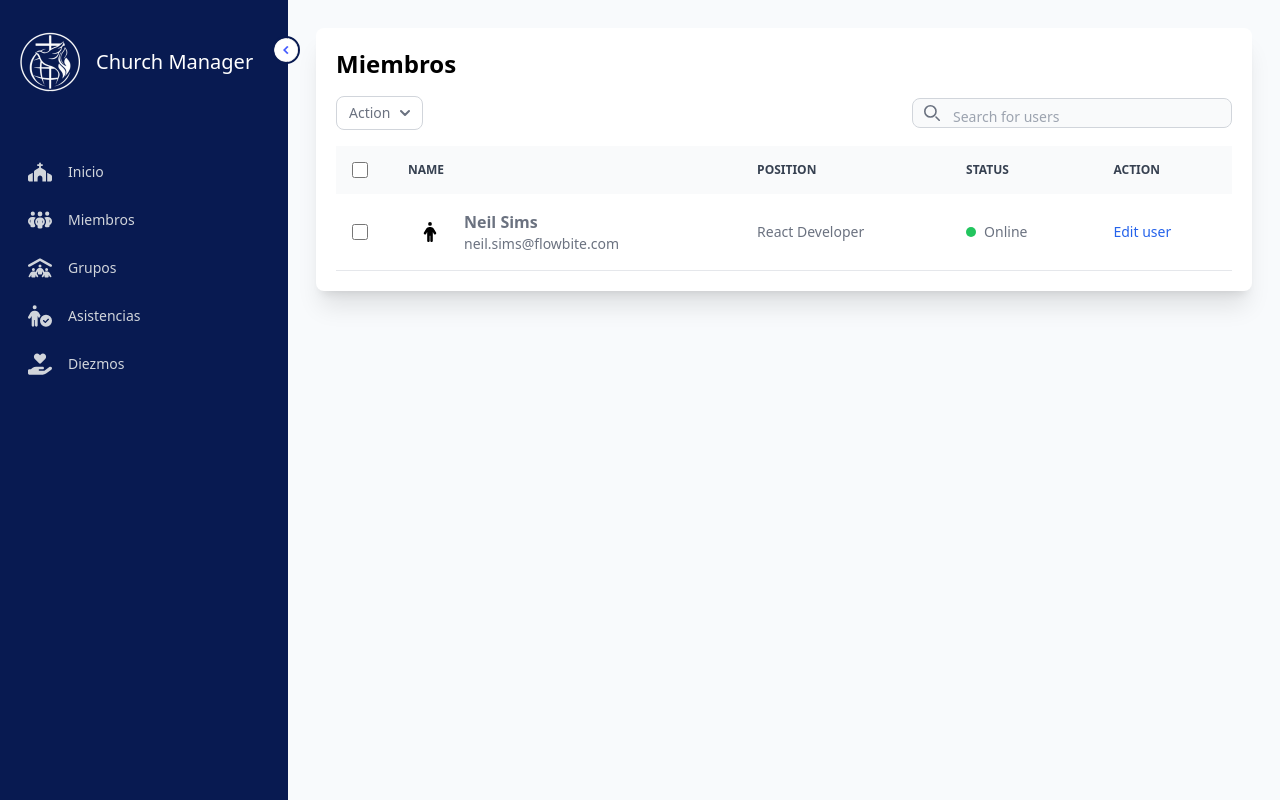
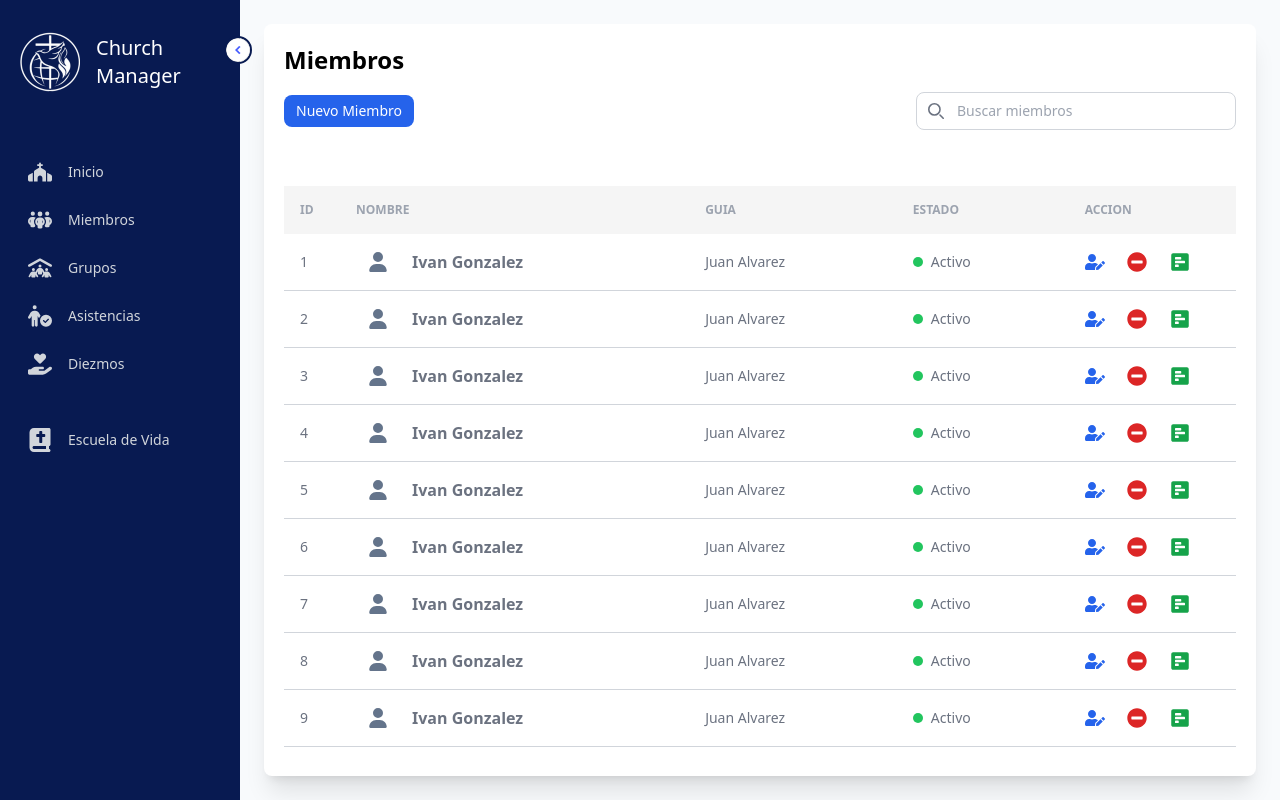
Before and after one commit to matiasfmartz/church-manager, a React (Vite) app: page /miembros in a window 1280 px wide. Built offline with nearby package versions, Linux system fonts and the light colour scheme.

Commit message:
members-section-in-process

```diff
--- a/src/App.jsx
+++ b/src/App.jsx
@@ -5,18 +5,20 @@ import Members from "./components/Members/Members"
 import Groups from "./components/Groups/Groups"
 import Assists from "./components/Assists/Assists"
 import Tithes from "./components/Tithes/Tithes"
+import School from "./components/School/School"
 
 const App = () => {
   return (
     <div className="flex">
       <SideBar />
-      <div className="h-screen flex-1 p-7 bg-slate-50">
+      <div className="flex-1 p-6 bg-slate-50 h-screen">
         <Routes>
           <Route element={<Home />} path="/" />
           <Route element={<Members />} path="/miembros" />
           <Route element={<Groups />} path="/grupos" />
           <Route element={<Assists />} path="/asistencias" />
           <Route element={<Tithes />} path="/diezmos" />
+          <Route element={<School />} path="/escuela-de-vida" />
         </Routes>
       </div>
     </div>
--- a/src/components/Members/Members.jsx
+++ b/src/components/Members/Members.jsx
@@ -1,37 +1,21 @@
-import { FaPerson } from "react-icons/fa6";
+import { FaUser } from "react-icons/fa6";
+import { FaUserEdit, FaMinusCircle, FaPollH  } from "react-icons/fa";
 
 const Members = () => {
+
+    let srcImg = null;
+    let arr = [1,1,1,1,1,1,1,1,1,1,1,1,1,1,1,1,1,1,1,1,1,1,1,1,1,1,1,1,1]
+
     return (
-        <>
-
-            <div className="relative overflow-x-auto shadow-xl sm:rounded-lg p-5 bg-white">
+        <div className="h-full relative shadow-xl sm:rounded-lg p-5 bg-white">
+            <div className="h-1/5">
                 <h1 className="text-2xl font-semibold ">Miembros</h1>
                 <div className="flex items-center justify-between flex-column md:flex-row flex-wrap space-y-4 md:space-y-0 py-4 bg-white dark:bg-light-900">
                     <div>
-                        <button id="dropdownActionButton" data-dropdown-toggle="dropdownAction" className="inline-flex items-center text-gray-500 bg-white border border-gray-300 focus:outline-none hover:bg-gray-100 focus:ring-4 focus:ring-gray-200 font-medium rounded-lg text-sm px-3 py-1.5 dark:bg-light-800 dark:text-gray-400 dark:border-gray-600 dark:hover:bg-gray-700 dark:hover:border-gray-600 dark:focus:ring-gray-700" type="button">
-                            <span className="sr-only">Action button</span>
-                            Action
-                            <svg className="w-2.5 h-2.5 ms-2.5" aria-hidden="true" xmlns="http://www.w3.org/2000/svg" fill="none" viewBox="0 0 10 6">
-                                <path stroke="currentColor" stroke-linecap="round" stroke-linejoin="round" stroke-width="2" d="m1 1 4 4 4-4" />
-                            </svg>
+                        <button id="dropdownActionButton" data-dropdown-toggle="dropdownAction" className="inline-flex items-center text-white bg-blue-600 font-medium rounded-lg text-sm px-3 py-1.5 hover:bg-white hover:text-blue-600 hover:border hover:border-blue-600" type="button">
+                            <span className="sr-only">Nuevo Miembro</span>
+                            Nuevo Miembro
                         </button>
-                        {/* <!-- Dropdown menu --> */}
-                        <div id="dropdownAction" className="z-10 hidden bg-white divide-y divide-gray-100 rounded-lg shadow w-44 dark:bg-gray-700 dark:divide-gray-600">
-                            <ul className="py-1 text-sm text-gray-700 dark:text-gray-200" aria-labelledby="dropdownActionButton">
-                                <li>
-                                    <a href="#" className="block px-4 py-2 hover:bg-gray-100 dark:hover:bg-gray-600 dark:hover:text-white">Reward</a>
-                                </li>
-                                <li>
-                                    <a href="#" className="block px-4 py-2 hover:bg-gray-100 dark:hover:bg-gray-600 dark:hover:text-white">Promote</a>
-                                </li>
-                                <li>
-                                    <a href="#" className="block px-4 py-2 hover:bg-gray-100 dark:hover:bg-gray-600 dark:hover:text-white">Activate account</a>
-                                </li>
-                            </ul>
-                            <div className="py-1">
-                                <a href="#" className="block px-4 py-2 text-sm text-gray-700 hover:bg-gray-100 dark:hover:bg-gray-600 dark:text-gray-200 dark:hover:text-white">Delete User</a>
-                            </div>
-                        </div>
                     </div>
                     <label for="table-search" className="sr-only">Search</label>
                     <div className="relative">
@@ -40,63 +24,78 @@ const Members = () => {
                                 <path stroke="currentColor" stroke-linecap="round" stroke-linejoin="round" stroke-width="2" d="m19 19-4-4m0-7A7 7 0 1 1 1 8a7 7 0 0 1 14 0Z" />
                             </svg>
                         </div>
-                        <input type="text" id="table-search-users" className="block pt-2 ps-10 text-sm text-gray-900 border border-gray-300 rounded-lg w-80 bg-gray-50 focus:ring-blue-500 focus:border-blue-500 dark:bg-light-700 dark:border-gray-600 dark:placeholder-gray-400 dark:text-white dark:focus:ring-blue-500 dark:focus:border-blue-500" placeholder="Search for users" />
+                        <input type="text" id="table-search-users" className="block p-2 ps-10 text-sm text-black-100 border border-gray-300 rounded-lg w-80" placeholder="Buscar miembros" />
                     </div>
                 </div>
-                <table className="w-full text-sm text-left rtl:text-right text-gray-500 dark:text-gray-400">
-                    <thead className="text-xs text-gray-700 uppercase bg-gray-50 dark:bg-light-700 dark:text-gray-400">
+            </div>
+
+            <div className="overflow-hidden hover:overflow-auto h-4/5">
+                <table className="h-full w-full text-sm text-left rtl:text-right text-gray-500 dark:text-gray-400">
+                    <thead className="h-full text-xs text-gray-400 uppercase bg-neutral-100">
                         <tr>
                             <th scope="col" className="p-4">
-                                <div className="flex items-center">
-                                    <input id="checkbox-all-search" type="checkbox" className="w-4 h-4 text-blue-600 bg-gray-100 border-gray-300 rounded focus:ring-blue-500 dark:focus:ring-blue-600 dark:ring-offset-gray-800 dark:focus:ring-offset-gray-800 focus:ring-2 dark:bg-gray-700 dark:border-gray-600" />
-                                    <label for="checkbox-all-search" className="sr-only">checkbox</label>
-                                </div>
+                                ID
                             </th>
                             <th scope="col" className="px-6 py-3">
-                                Name
+                                Nombre
                             </th>
                             <th scope="col" className="px-6 py-3">
-                                Position
+                                Guia
                             </th>
                             <th scope="col" className="px-6 py-3">
-                                Status
+                                Estado
                             </th>
                             <th scope="col" className="px-6 py-3">
-                                Action
+                                Accion
                             </th>
                         </tr>
                     </thead>
                     <tbody>
-                        <tr className="bg-white border-b dark:bg-light-800 dark:border-gray-700 hover:bg-gray-50 dark:hover:bg-gray-600">
+                            { arr.map((e, i)=> (
+                                    <tr className="bg-white border-b border-gray-300 hover:bg-neutral-50">
                                         <td className="w-4 p-4">
-                                <div className="flex items-center">
-                                    <input id="checkbox-table-search-1" type="checkbox" className="w-4 h-4 text-blue-600 bg-gray-100 border-gray-300 rounded focus:ring-blue-500 dark:focus:ring-blue-600 dark:ring-offset-gray-800 dark:focus:ring-offset-gray-800 focus:ring-2 dark:bg-gray-700 dark:border-gray-600" />
-                                    <label for="checkbox-table-search-1" className="sr-only">checkbox</label>
-                                </div>
+                                            {i + 1}
                                         </td>
                                         <th scope="row" className="flex items-center px-6 py-4 text-gray-900 whitespace-nowrap dark:text-white">
-                                {/* <img className="w-10 h-10 rounded-full" src="/docs/images/people/profile-picture-1.jpg" alt="Jese image" /> */}
-                                <FaPerson className="text-black size-5 mx-3"/>
+
+                                            {
+                                                srcImg ?
+                                                <img className="w-10 h-10 rounded-full" src="/docs/images/people/profile-picture-1.jpg" alt="Jese image" /> :
+                                                <FaUser className="text-slate-500 size-5 mx-3" />
+                                            }
+
                                             <div className="ps-3">
-                                    <div className="text-base font-semibold  text-gray-500">Neil Sims</div>
-                                    <div className="font-normal text-gray-500">neil.sims@flowbite.com</div>
+                                                <div className="text-base font-semibold  text-gray-500">Ivan Gonzalez</div>
                                             </div>
                                         </th>
                                         <td className="px-6 py-4">
-                                React Developer
+                                            Juan Alvarez
                                         </td>
                                         <td className="px-6 py-4">
                                             <div className="flex items-center">
-                                    <div className="h-2.5 w-2.5 rounded-full bg-green-500 me-2"></div> Online
+                                                <div className="h-2.5 w-2.5 rounded-full bg-green-500 me-2"></div> Activo
                                             </div>
                                         </td>
                                         <td className="px-6 py-4">
+                                            <div className="grid grid-cols-3 place-content-around">
+                                                <div className="">
+                                                    <a href="#" type="button" data-modal-target="editUserModal" data-modal-show="editUserModal" className="font-medium text-blue-600 hover:underline"><FaUserEdit className="size-5"/></a>
+                                                </div>
+                                                <div className="">
+                                                    <a href="#" type="button" data-modal-target="editUserModal" data-modal-show="editUserModal" className="font-medium text-red-600 hover:underline"><FaMinusCircle className="size-5"/></a>
+                                                </div>
+                                                <div className="">
+                                                    <a href="#" type="button" data-modal-target="editUserModal" data-modal-show="editUserModal" className="font-medium text-green-600 hover:underline"><FaPollH className="size-5"/></a>
+                                                </div>
+                                            </div>
                                             {/* <!-- Modal toggle --> */}
-                                <a href="#" type="button" data-modal-target="editUserModal" data-modal-show="editUserModal" className="font-medium text-blue-600 dark:text-blue-500 hover:underline">Edit user</a>
                                         </td>
                                     </tr>
+                            ))
+                            }
                     </tbody>
                 </table>
+            </div>
             {/* <!-- Edit user modal --> */}
             <div id="editUserModal" tabindex="-1" aria-hidden="true" className="fixed top-0 left-0 right-0 z-50 items-center justify-center hidden w-full p-4 overflow-x-hidden overflow-y-auto md:inset-0 h-[calc(100%-1rem)] max-h-full">
                 <div className="relative w-full max-w-2xl max-h-full">
@@ -115,42 +114,42 @@ const Members = () => {
                             </button>
                         </div>
                         {/* <!-- Modal body --> */}
-                            {/* <div className="p-6 space-y-6">
+                        <div className="p-6 space-y-6">
                             <div className="grid grid-cols-6 gap-6">
                                 <div className="col-span-6 sm:col-span-3">
                                     <label for="first-name" className="block mb-2 text-sm font-medium text-gray-900 dark:text-white">First Name</label>
-                            <input type="text" name="first-name" id="first-name" className="shadow-sm bg-gray-50 border border-gray-300 text-gray-900 text-sm rounded-lg focus:ring-blue-600 focus:border-blue-600 block w-full p-2.5 dark:bg-gray-600 dark:border-gray-500 dark:placeholder-gray-400 dark:text-white dark:focus:ring-blue-500 dark:focus:border-blue-500" placeholder="Bonnie" required="">
+                                    <input type="text" name="first-name" id="first-name" className="shadow-sm bg-gray-50 border border-gray-300 text-gray-900 text-sm rounded-lg focus:ring-blue-600 focus:border-blue-600 block w-full p-2.5 dark:bg-gray-600 dark:border-gray-500 dark:placeholder-gray-400 dark:text-white dark:focus:ring-blue-500 dark:focus:border-blue-500" placeholder="Bonnie" required="" />
                                 </div>
                                 <div className="col-span-6 sm:col-span-3">
                                     <label for="last-name" className="block mb-2 text-sm font-medium text-gray-900 dark:text-white">Last Name</label>
-                            <input type="text" name="last-name" id="last-name" className="shadow-sm bg-gray-50 border border-gray-300 text-gray-900 text-sm rounded-lg focus:ring-blue-600 focus:border-blue-600 block w-full p-2.5 dark:bg-gray-600 dark:border-gray-500 dark:placeholder-gray-400 dark:text-white dark:focus:ring-blue-500 dark:focus:border-blue-500" placeholder="Green" required="">
+                                    <input type="text" name="last-name" id="last-name" className="shadow-sm bg-gray-50 border border-gray-300 text-gray-900 text-sm rounded-lg focus:ring-blue-600 focus:border-blue-600 block w-full p-2.5 dark:bg-gray-600 dark:border-gray-500 dark:placeholder-gray-400 dark:text-white dark:focus:ring-blue-500 dark:focus:border-blue-500" placeholder="Green" required="" />
                                 </div>
                                 <div className="col-span-6 sm:col-span-3">
                                     <label for="email" className="block mb-2 text-sm font-medium text-gray-900 dark:text-white">Email</label>
-                            <input type="email" name="email" id="email" className="shadow-sm bg-gray-50 border border-gray-300 text-gray-900 text-sm rounded-lg focus:ring-blue-600 focus:border-blue-600 block w-full p-2.5 dark:bg-gray-600 dark:border-gray-500 dark:placeholder-gray-400 dark:text-white dark:focus:ring-blue-500 dark:focus:border-blue-500" placeholder="example@company.com" required="">
+                                    <input type="email" name="email" id="email" className="shadow-sm bg-gray-50 border border-gray-300 text-gray-900 text-sm rounded-lg focus:ring-blue-600 focus:border-blue-600 block w-full p-2.5 dark:bg-gray-600 dark:border-gray-500 dark:placeholder-gray-400 dark:text-white dark:focus:ring-blue-500 dark:focus:border-blue-500" placeholder="example@company.com" required="" />
                                 </div>
                                 <div className="col-span-6 sm:col-span-3">
                                     <label for="phone-number" className="block mb-2 text-sm font-medium text-gray-900 dark:text-white">Phone Number</label>
-                            <input type="number" name="phone-number" id="phone-number" className="shadow-sm bg-gray-50 border border-gray-300 text-gray-900 text-sm rounded-lg focus:ring-blue-600 focus:border-blue-600 block w-full p-2.5 dark:bg-gray-600 dark:border-gray-500 dark:placeholder-gray-400 dark:text-white dark:focus:ring-blue-500 dark:focus:border-blue-500" placeholder="e.g. +(12)3456 789" required="">
+                                    <input type="number" name="phone-number" id="phone-number" className="shadow-sm bg-gray-50 border border-gray-300 text-gray-900 text-sm rounded-lg focus:ring-blue-600 focus:border-blue-600 block w-full p-2.5 dark:bg-gray-600 dark:border-gray-500 dark:placeholder-gray-400 dark:text-white dark:focus:ring-blue-500 dark:focus:border-blue-500" placeholder="e.g. +(12)3456 789" required="" />
                                 </div>
                                 <div className="col-span-6 sm:col-span-3">
                                     <label for="department" className="block mb-2 text-sm font-medium text-gray-900 dark:text-white">Department</label>
-                            <input type="text" name="department" id="department" className="shadow-sm bg-gray-50 border border-gray-300 text-gray-900 text-sm rounded-lg focus:ring-blue-600 focus:border-blue-600 block w-full p-2.5 dark:bg-gray-600 dark:border-gray-500 dark:placeholder-gray-400 dark:text-white dark:focus:ring-blue-500 dark:focus:border-blue-500" placeholder="Development" required="">
+                                    <input type="text" name="department" id="department" className="shadow-sm bg-gray-50 border border-gray-300 text-gray-900 text-sm rounded-lg focus:ring-blue-600 focus:border-blue-600 block w-full p-2.5 dark:bg-gray-600 dark:border-gray-500 dark:placeholder-gray-400 dark:text-white dark:focus:ring-blue-500 dark:focus:border-blue-500" placeholder="Development" required="" />
                                 </div>
                                 <div className="col-span-6 sm:col-span-3">
                                     <label for="company" className="block mb-2 text-sm font-medium text-gray-900 dark:text-white">Company</label>
-                            <input type="number" name="company" id="company" className="shadow-sm bg-gray-50 border border-gray-300 text-gray-900 text-sm rounded-lg focus:ring-blue-600 focus:border-blue-600 block w-full p-2.5 dark:bg-gray-600 dark:border-gray-500 dark:placeholder-gray-400 dark:text-white dark:focus:ring-blue-500 dark:focus:border-blue-500" placeholder="123456" required="">
+                                    <input type="number" name="company" id="company" className="shadow-sm bg-gray-50 border border-gray-300 text-gray-900 text-sm rounded-lg focus:ring-blue-600 focus:border-blue-600 block w-full p-2.5 dark:bg-gray-600 dark:border-gray-500 dark:placeholder-gray-400 dark:text-white dark:focus:ring-blue-500 dark:focus:border-blue-500" placeholder="123456" required="" />
                                 </div>
                                 <div className="col-span-6 sm:col-span-3">
                                     <label for="current-password" className="block mb-2 text-sm font-medium text-gray-900 dark:text-white">Current Password</label>
-                            <input type="password" name="current-password" id="current-password" className="shadow-sm bg-gray-50 border border-gray-300 text-gray-900 text-sm rounded-lg focus:ring-blue-600 focus:border-blue-600 block w-full p-2.5 dark:bg-gray-600 dark:border-gray-500 dark:placeholder-gray-400 dark:text-white dark:focus:ring-blue-500 dark:focus:border-blue-500" placeholder="••••••••" required="">
+                                    <input type="password" name="current-password" id="current-password" className="shadow-sm bg-gray-50 border border-gray-300 text-gray-900 text-sm rounded-lg focus:ring-blue-600 focus:border-blue-600 block w-full p-2.5 dark:bg-gray-600 dark:border-gray-500 dark:placeholder-gray-400 dark:text-white dark:focus:ring-blue-500 dark:focus:border-blue-500" placeholder="••••••••" required="" />
                                 </div>
                                 <div className="col-span-6 sm:col-span-3">
                                     <label for="new-password" className="block mb-2 text-sm font-medium text-gray-900 dark:text-white">New Password</label>
-                            <input type="password" name="new-password" id="new-password" className="shadow-sm bg-gray-50 border border-gray-300 text-gray-900 text-sm rounded-lg focus:ring-blue-600 focus:border-blue-600 block w-full p-2.5 dark:bg-gray-600 dark:border-gray-500 dark:placeholder-gray-400 dark:text-white dark:focus:ring-blue-500 dark:focus:border-blue-500" placeholder="••••••••" required="">
+                                    <input type="password" name="new-password" id="new-password" className="shadow-sm bg-gray-50 border border-gray-300 text-gray-900 text-sm rounded-lg focus:ring-blue-600 focus:border-blue-600 block w-full p-2.5 dark:bg-gray-600 dark:border-gray-500 dark:placeholder-gray-400 dark:text-white dark:focus:ring-blue-500 dark:focus:border-blue-500" placeholder="••••••••" required="" />
                                 </div>
                             </div>
-                </div> */}
+                        </div>
                         {/* <!-- Modal footer --> */}
                         <div className="flex items-center p-6 space-x-3 rtl:space-x-reverse border-t border-gray-200 rounded-b dark:border-gray-600">
                             <button type="submit" className="text-white bg-blue-700 hover:bg-blue-800 focus:ring-4 focus:outline-none focus:ring-blue-300 font-medium rounded-lg text-sm px-5 py-2.5 text-center dark:bg-blue-600 dark:hover:bg-blue-700 dark:focus:ring-blue-800">Save all</button>
@@ -159,7 +158,6 @@ const Members = () => {
                 </div>
             </div>
         </div>
-        </>
     )
 }
 
--- /dev/null
+++ b/src/components/School/School.jsx
@@ -0,0 +1,7 @@
+const School = () => {
+    return (
+        <h1 className="text-2xl font-semibold ">Escuela de vida</h1>
+    )
+}
+
+export default School;
--- a/src/components/SideBar.jsx
+++ b/src/components/SideBar.jsx
@@ -1,6 +1,6 @@
 import { useState } from "react";
 import { Link } from "react-router-dom";
-import { FaPeopleGroup, FaPeopleRoof, FaPersonCircleCheck, FaHandHoldingHeart, FaChurch } from "react-icons/fa6";
+import { FaBookBible, FaPeopleGroup, FaPeopleRoof, FaPersonCircleCheck, FaHandHoldingHeart, FaChurch } from "react-icons/fa6";
 
 const SideBar = () => {
 
@@ -9,7 +9,7 @@ const SideBar = () => {
     return (
         <div
         className={` ${
-          open ? "w-72" : "w-20 "
+          open ? "w-60" : "w-20 "
         } bg-dark-purple h-screen p-5  pt-8 relative duration-300`}
       >
         <img
@@ -83,6 +83,16 @@ const SideBar = () => {
                 Diezmos
               </span>
             </Link>
+
+            <Link
+              className="flex  rounded-md p-2 cursor-pointer hover:bg-light-white text-gray-300 text-sm items-center gap-x-4
+                mt-9" to="/escuela-de-vida"
+            >
+              <FaBookBible className="size-6"/>
+              <span className={`${!open && "hidden"} origin-left duration-200`}>
+                Escuela de Vida
+              </span>
+            </Link>
         </ul>
       </div>
     )
```
Lines whose indentation alone changed are shown as unchanged.
